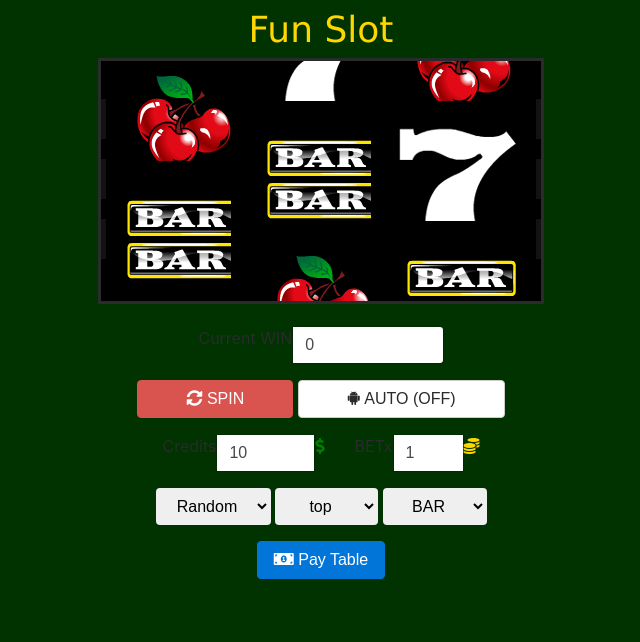
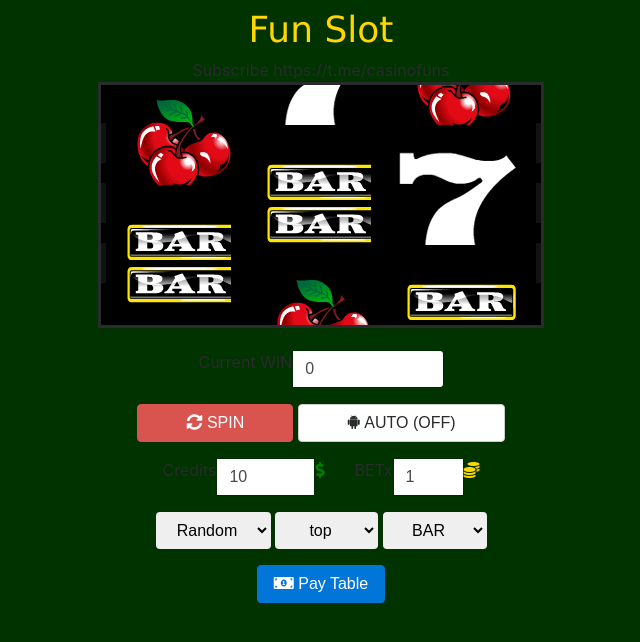
Before and after one commit to funfangames/funfangames.github.io, a website: page slot/index.html in a window 1280 px wide. Shown: the whole page, without its empty margins (319-959 px from the left). Drawn offline with nearby package versions, Linux system fonts and the light colour scheme.

Commit message:
Update index.html

```diff
--- a/slot/index.html
+++ b/slot/index.html
@@ -15,7 +15,7 @@
   <body>
     <div class="container">
       <!-- <h2 class="text-center text-light my-3 gold"><i class="fab fa-phoenix-framework gold"></i> -->
-	  <center><h2 style="font-family: Verdana; font-size: 36px; font-weight:500; color: gold; padding-top: 10px"><!-- <img src="img/icons8-slot-machine-48.png">-->Fun Slot</h2></center>
+	  <center><h2 style="font-family: Verdana; font-size: 36px; font-weight:500; color: gold; padding-top: 10px"><!-- <img src="img/icons8-slot-machine-48.png">-->Fun Slot</h2>Subscribe https://t.me/casinofuns</center>
       <div class="row justify-content-center mb-3">
         <div class="col col-auto">
           <canvas id="slot" width="440" height="240"></canvas>
```
